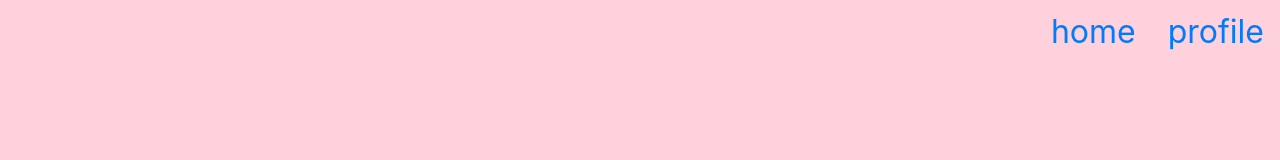
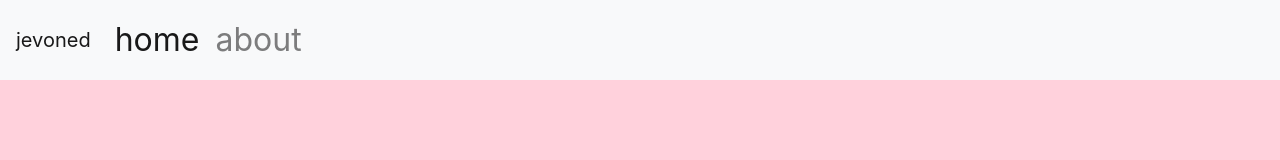
Before and after one commit to jn1xia/portfolio_1, a plain HTML site: page index.html in a window 1280 px wide. Shown: the top 160 px of the page. Drawn offline with nearby package versions, Linux system fonts and the light colour scheme.

Commit message:
Update index.html

```diff
--- a/index.html
+++ b/index.html
@@ -13,14 +13,23 @@
 <script src="https://stackpath.bootstrapcdn.com/bootstrap/4.5.0/js/bootstrap.min.js" integrity="sha384-OgVRvuATP1z7JjHLkuOU7Xw704+h835Lr+6QL9UvYjZE3Ipu6Tp75j7Bh/kR0JKI" crossorigin="anonymous"></script>
   </head>
   <body >
-  <ul class="nav justify-content-end">
-  <li class="nav-item">
-    <a class="nav-link " href="#">home</a>
-  </li>
-  <li class="nav-item">
-    <a class="nav-link" href="#">profile</a>
-  </li>
-</ul>
+
+<nav class="navbar navbar-expand-lg navbar-light bg-light">
+  <a class="navbar-brand" href="#">jevoned</a>
+  <button class="navbar-toggler" type="button" data-toggle="collapse" data-target="#navbarNavDropdown" aria-controls="navbarNavDropdown" aria-expanded="false" aria-label="Toggle navigation">
+    <span class="navbar-toggler-icon"></span>
+  </button>
+  <div class="collapse navbar-collapse" id="navbarNavDropdown">
+    <ul class="navbar-nav">
+      <li class="nav-item active">
+        <a class="nav-link" href="#">home <span class="sr-only">(current)</span></a>
+      </li>
+      <li class="nav-item">
+        <a class="nav-link" href="#">about</a>
+      </li>
+    </ul>
+  </div>
+</nav>
 
     <h1 class='name'>jevon ed.</h1>
     <p class='shoots'>35_mm shoots</p>
```
